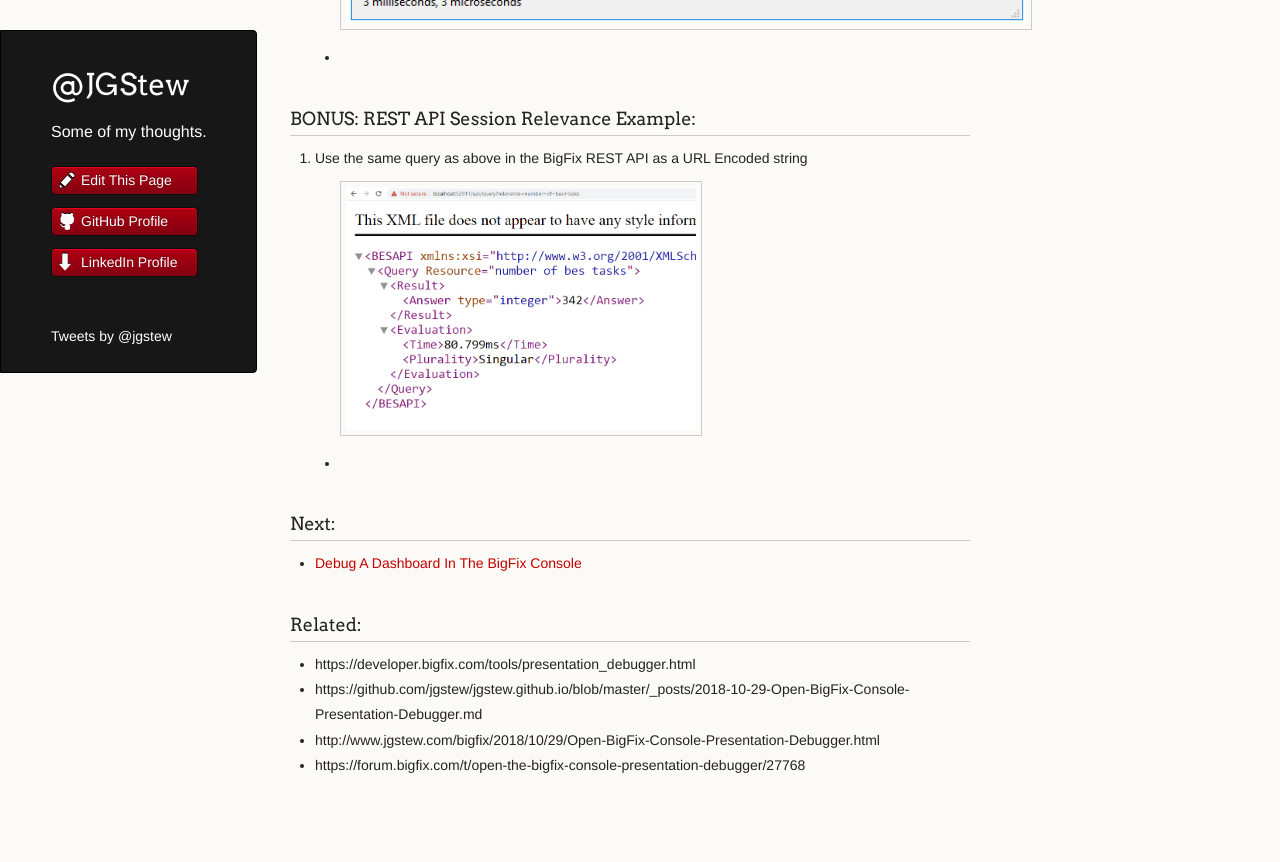
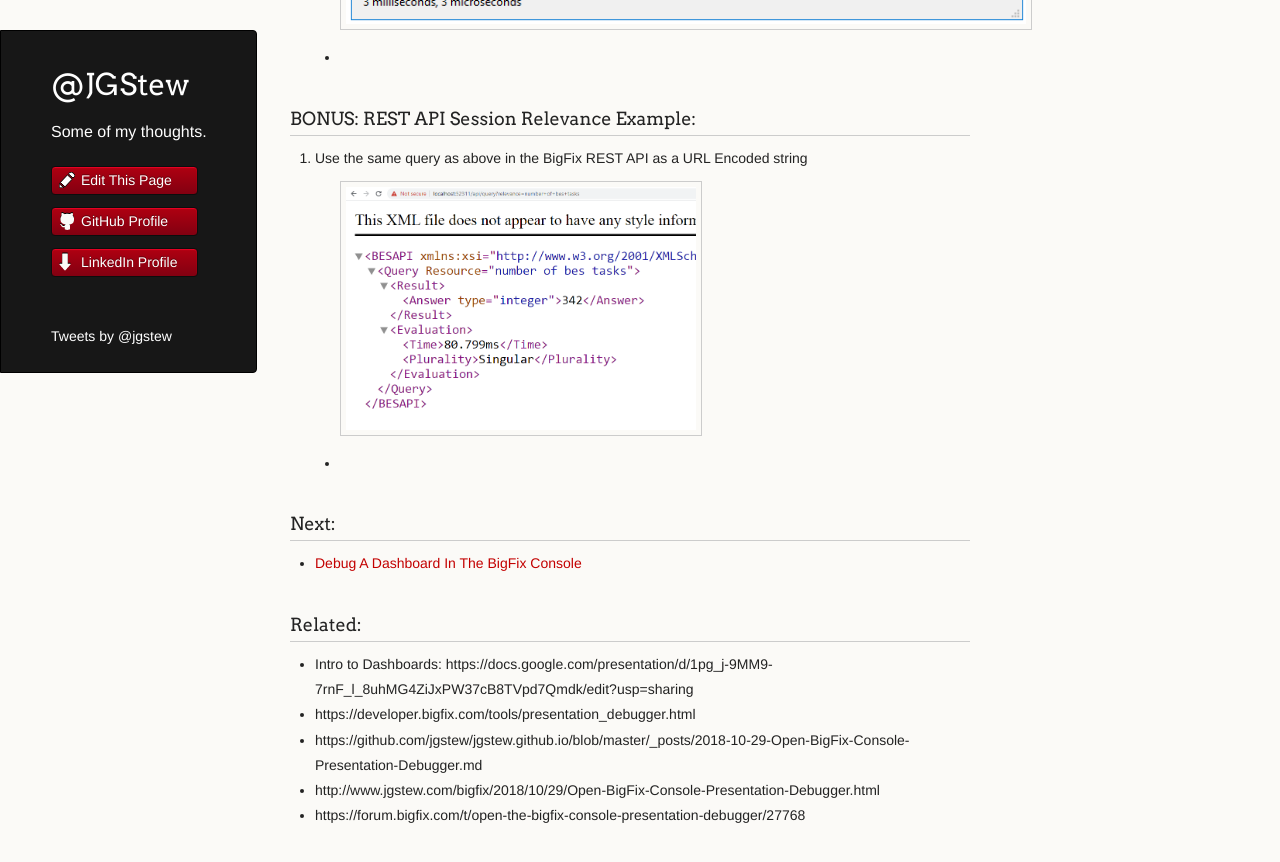
Before and after one commit to jgstew/jgstew.github.io, a Jekyll site: the page built from _posts/2018-10-29-Open-BigFix-Console-Presentation-Debugger.md, in a window 1280 px wide and 900 px high, scrolled down 1598 px. Shown: the top 862 px of the window. Built offline with Jekyll 4.4.1, drawn with Linux system fonts in a browser that asks for light colours; nearby versions of some CDN libraries; comment, search, counter and statistics services are not loaded.

Commit message:
Update 2018-10-29-Open-BigFix-Console-Presentation-Debugger.md

```diff
--- a/_posts/2018-10-29-Open-BigFix-Console-Presentation-Debugger.md
+++ b/_posts/2018-10-29-Open-BigFix-Console-Presentation-Debugger.md
@@ -35,6 +35,7 @@
 
 ### Related:
 
+- Intro to Dashboards: https://docs.google.com/presentation/d/1pg_j-9MM9-7rnF_l_8uhMG4ZiJxPW37cB8TVpd7Qmdk/edit?usp=sharing
 - https://developer.bigfix.com/tools/presentation_debugger.html
 - https://github.com/jgstew/jgstew.github.io/blob/master/_posts/2018-10-29-Open-BigFix-Console-Presentation-Debugger.md
 - http://www.jgstew.com/bigfix/2018/10/29/Open-BigFix-Console-Presentation-Debugger.html
```
